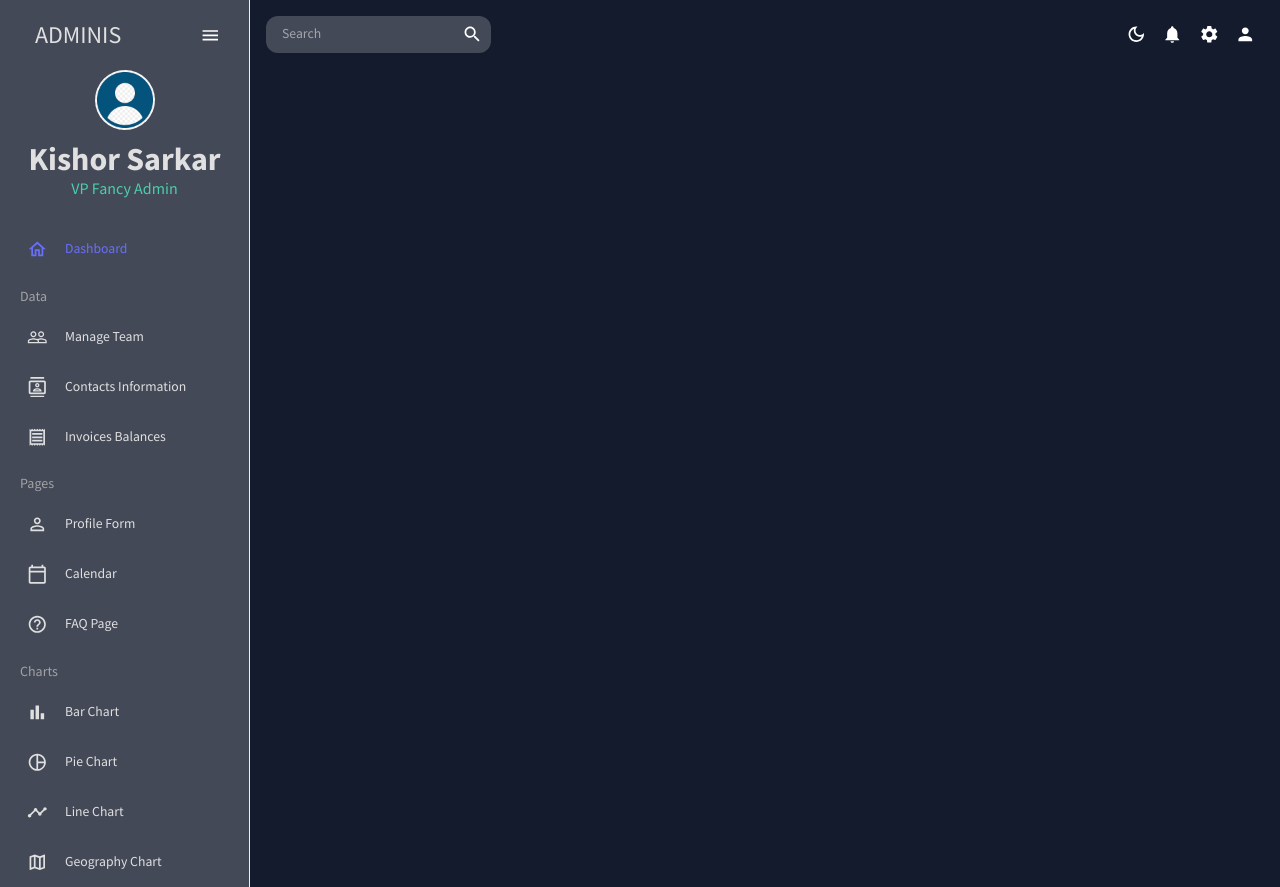
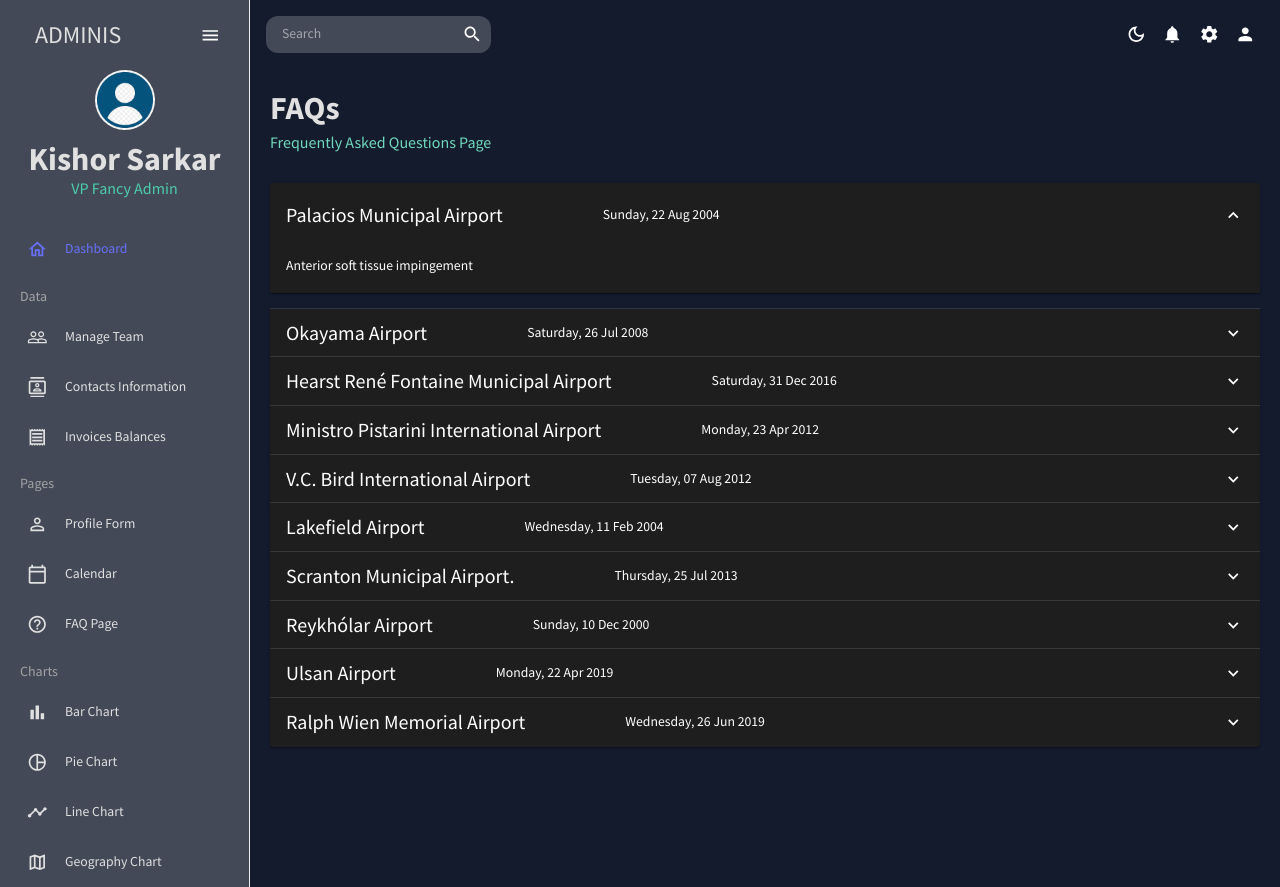
Before and after one commit to gostgmaer/react-admin-dashboard, a React (Create React App) app: page /faq in a window 1280 px wide. Built offline with nearby package versions, Linux system fonts and the light colour scheme.

Commit message:
add accordians

```diff
--- a/package.json
+++ b/package.json
@@ -29,6 +29,7 @@
     "chart.js": "^4.2.1",
     "formik": "^2.2.9",
     "fullcalendar": "^6.1.4",
+    "moment": "^2.29.4",
     "react": "^18.2.0",
     "react-dom": "^18.2.0",
     "react-pro-sidebar": "^1.0.0",
--- a/src/Utils/Routes/Route.js
+++ b/src/Utils/Routes/Route.js
@@ -3,6 +3,7 @@ import { Route, Routes } from "react-router-dom";
 import Calendar from "../../pages/calendar/calendar";
 import Contacts from "../../pages/Contacts";
 import Dashbaord from "../../pages/Dashboard/Index";
+import FAQ from "../../pages/faq";
 import Form from "../../pages/form";
 import Invoices from "../../pages/Invoice";
 import Team from "../../pages/Team";
@@ -17,6 +18,7 @@ const AppRoute = () => {
       <Route path="/calender" element={<Calendar></Calendar>}></Route>
       <Route path="/form" element={<Form></Form>}></Route>
       <Route path="/contacts" element={<Contacts></Contacts>}></Route>
+      <Route path="/faq" element={<FAQ></FAQ>}></Route>
 
     </Routes>
   );
--- a/src/assets/mockData/mockData.js
+++ b/src/assets/mockData/mockData.js
@@ -1282,3 +1282,54 @@ export const mockDataTeam = [
       value: 171135,
     },
   ];
+  export const AccordianData = [{
+    "id": 1,
+    "title": "Palacios Municipal Airport",
+    "description": "Anterior soft tissue impingement",
+    "date": "2004-08-22T00:29:10Z"
+  }, {
+    "id": 2,
+    "title": "Okayama Airport",
+    "description": "Unspecified trochanteric fracture of right femur, subsequent encounter for open fracture type IIIA, IIIB, or IIIC with routine healing",
+    "date": "2008-07-26T03:46:42Z"
+  }, {
+    "id": 3,
+    "title": "Hearst René Fontaine Municipal Airport",
+    "description": "Corrosion of first degree of back of left hand, subsequent encounter",
+    "date": "2016-12-31T14:20:04Z"
+  }, {
+    "id": 4,
+    "title": "Ministro Pistarini International Airport",
+    "description": "Other contact with squirrel, initial encounter",
+    "date": "2012-04-23T17:36:55Z"
+  }, {
+    "id": 5,
+    "title": "V.C. Bird International Airport",
+    "description": "Stress fracture, unspecified tibia and fibula, sequela",
+    "date": "2012-08-07T15:56:14Z"
+  }, {
+    "id": 6,
+    "title": "Lakefield Airport",
+    "description": "Unspecified occupant of heavy transport vehicle injured in collision with pedal cycle in nontraffic accident, initial encounter",
+    "date": "2004-02-11T11:53:07Z"
+  }, {
+    "id": 7,
+    "title": "Scranton Municipal Airport.",
+    "description": "Drowning and submersion due to falling or jumping from burning water-skis, subsequent encounter",
+    "date": "2013-07-25T10:42:47Z"
+  }, {
+    "id": 8,
+    "title": "Reykhólar Airport",
+    "description": "Displaced fracture of second metatarsal bone, left foot, subsequent encounter for fracture with routine healing",
+    "date": "2000-12-10T22:51:40Z"
+  }, {
+    "id": 9,
+    "title": "Ulsan Airport",
+    "description": "Nondisplaced fracture of proximal phalanx of right lesser toe(s), initial encounter for open fracture",
+    "date": "2019-04-22T17:22:48Z"
+  }, {
+    "id": 10,
+    "title": "Ralph Wien Memorial Airport",
+    "description": "Unstable burst fracture of unspecified thoracic vertebra",
+    "date": "2019-06-26T14:20:23Z"
+  }]
--- a/src/pages/faq/index.jsx
+++ b/src/pages/faq/index.jsx
@@ -1,12 +1,77 @@
-import { Box, useTheme } from "@mui/material";
+import { Expand, ExpandMore } from "@mui/icons-material";
+import {
+  Accordion,
+  AccordionDetails,
+  AccordionSummary,
+  Box,
+  Typography,
+  useTheme,
+} from "@mui/material";
+import moment from "moment/moment";
 import React from "react";
+import { AccordianData } from "../../assets/mockData/mockData";
+import Header from "../../components/Header/Header";
 import { tokens } from "../../theme";
 
 const FAQ = () => {
   const theme = useTheme();
   const colors = tokens(theme.palette.mode);
   return (
-   <Box></Box>
+    <Box m="20px">
+      <Header title="FAQs" subtitle="Frequently Asked Questions Page" />
+      <Box m={"10px 0 0 0"}>
+        <Accordion defaultExpanded>
+          <AccordionSummary expandIcon={<ExpandMore></ExpandMore>}>
+            <Box
+              display={"flex"}
+              alignItems="center"
+              gap={"100px"}
+              justifyContent={"space-between"}>
+              <Typography variant="h4">{AccordianData[0].title}</Typography>
+              <Box
+                display={"flex"}
+                alignItems="center"
+                gap={"10px"}
+                justifyContent={"end"}>
+                <Typography variant="body1">
+                  {moment(AccordianData[0].date).format(" dddd, DD MMM   YYYY")}
+                </Typography>
+              </Box>
+            </Box>
+          </AccordionSummary>
+          <AccordionDetails>
+            <Typography variant="body1">
+              {AccordianData[0].description}
+            </Typography>
+          </AccordionDetails>
+        </Accordion>
+        {AccordianData.slice(1).map((item) => (
+          <Accordion key={item.id}>
+            <AccordionSummary expandIcon={<ExpandMore></ExpandMore>}>
+              <Box
+                display={"flex"}
+                alignItems="center"
+                gap={"100px"}
+                justifyContent={"space-between"}>
+                <Typography variant="h4">{item.title}</Typography>
+                <Box
+                  display={"flex"}
+                  alignItems="center"
+                  gap={"10px"}
+                  justifyContent={"end"}>
+                  <Typography variant="body1">
+                    {moment(item.date).format(" dddd, DD MMM   YYYY")}
+                  </Typography>
+                </Box>
+              </Box>
+            </AccordionSummary>
+            <AccordionDetails>
+              <Typography variant="body1">{item.description}</Typography>
+            </AccordionDetails>
+          </Accordion>
+        ))}
+      </Box>
+    </Box>
   );
 };
 
--- a/src/pages/form/index.jsx
+++ b/src/pages/form/index.jsx
@@ -139,7 +139,11 @@ const Form = () => {
                 helperText={touched.address2 && errors.address2}
                 sx={{ gridColumn: "span 4" }}></TextField>
             </Box>
-            <Box display={'flex'} justifyContent='end' mt={'20px'}><Button type="submit" color="secondary" variant="contained">Create New User</Button></Box>
+            <Box display={"flex"} justifyContent="end" mt={"20px"}>
+              <Button type="submit" color="secondary" variant="contained">
+                Create New User
+              </Button>
+            </Box>
           </form>
         )}
       </Formik>
```
Also changed, not shown: 1 other file (tests, documents, lock files or other folders).
